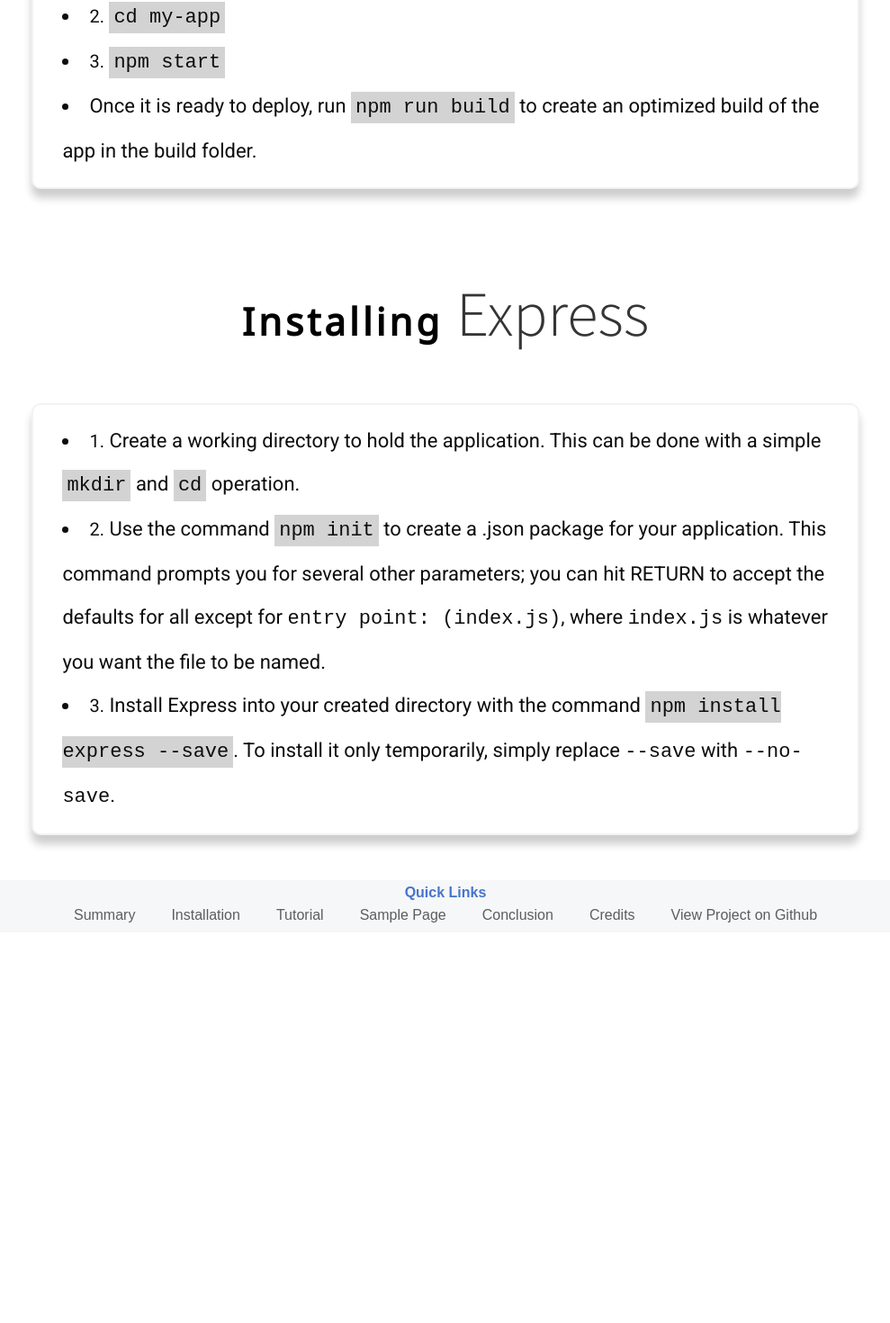
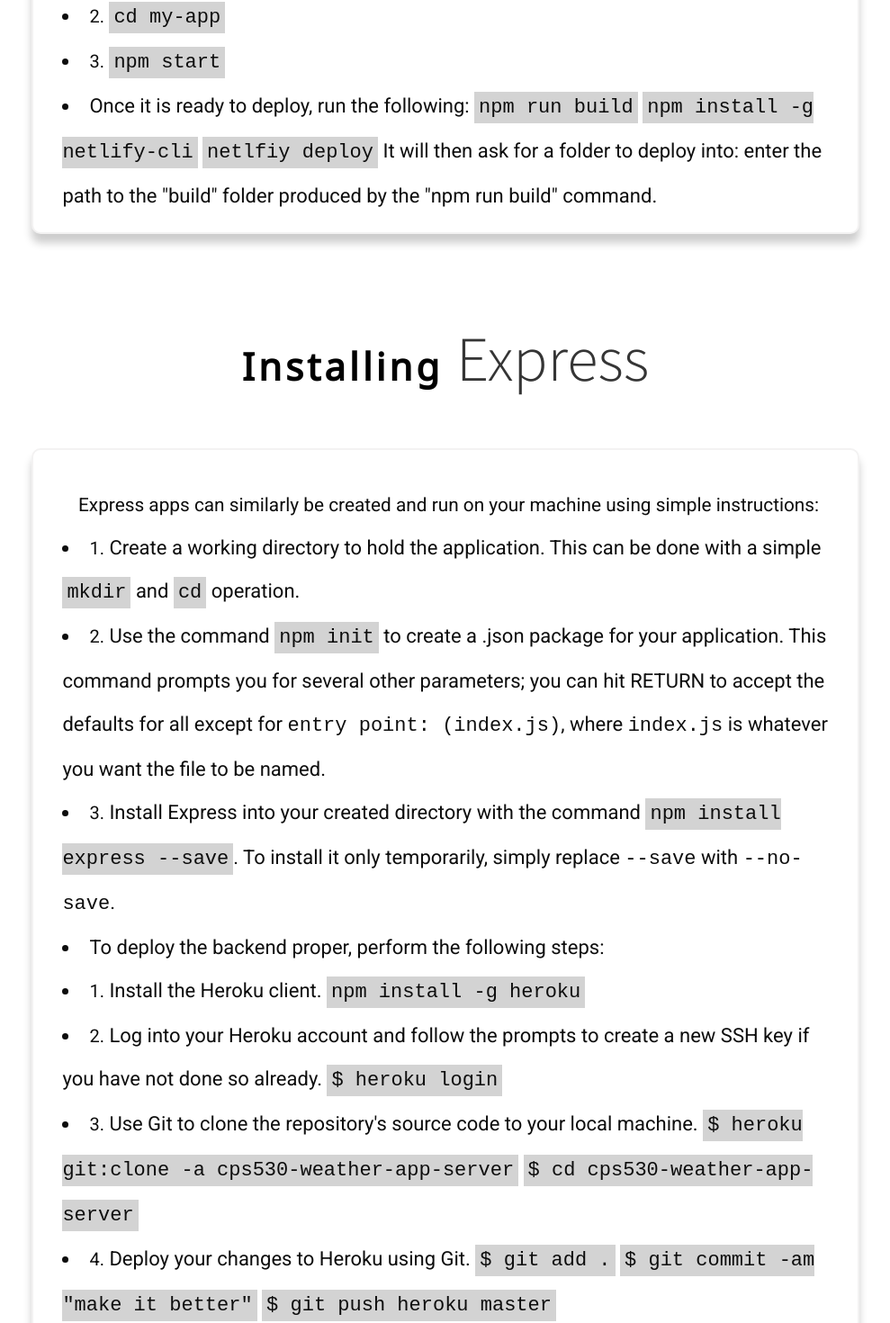
Before and after one commit to Ghazalmir/React-and-Express-Guide, a React (Create React App) app: page /installation in a window 1280 px wide. Shown: the part 462-1932 px from the top of the page at 90% size, without its empty margins (145-1134 px from the left). Before the commit the page ends 1498 px from the top, so only its background shows below. Built offline with nearby package versions, Linux system fonts and the light colour scheme.

Commit message:
Added steps on how to deploy the frontend and backend

```diff
--- a/src/pages/page02/page2.js
+++ b/src/pages/page02/page2.js
@@ -16,7 +16,7 @@
 							from adding it directly to an HTML page or through
 							creating a more integrated app; this tutorial will
 							handle the latter. Creating a React app and running
-							it can be done in three simple commands:
+							it on your machine can be done in three simple commands:
 						</p>
 						<div className={styles.reactPop}>
 							<li>
@@ -56,7 +56,7 @@
 								</span>
 							</li>
 							<li>
-								Once it is ready to deploy, run{" "}
+								Once it is ready to deploy, run the following:{" "}
 								<span
 									style={{
 										fontFamily: "monospace",
@@ -66,8 +66,27 @@
 								>
 									npm run build
 								</span>{" "}
-								to create an optimized build of the app in the
-								build folder.
+								<span
+									style={{
+										fontFamily: "monospace",
+										background: "lightgray",
+										padding: 5,
+									}}
+								>
+									npm install -g netlify-cli
+								</span>{" "}
+								<span
+									style={{
+										fontFamily: "monospace",
+										background: "lightgray",
+										padding: 5,
+									}}
+								>
+									netlfiy deploy
+								</span>{" "}
+								It will then ask for a folder to deploy into: enter
+								the path to the "build" folder produced by the
+								"npm run build" command.
 							</li>
 						</div>
 					</div>
@@ -84,6 +103,10 @@
 					<div className={styles.col4}></div>
 					<div className={styles.col8}>
 						<div>
+							<p className={styles.pStyle}>
+								Express apps can similarly be created and
+								run on your machine using simple instructions:
+							</p>
 							<li>
 								<span style={{ fontSize: 20 }}>1.</span> Create
 								a working directory to hold the application.
@@ -157,6 +180,91 @@
 								</span>
 								.
 							</li>
+							<li>
+								To deploy the backend proper, perform the
+								following steps:
+							</li>
+							<li>
+								<span style={{ fontSize: 20 }}>1.</span> Install
+								the Heroku client.{" "}
+								<span
+									style={{
+										fontFamily: "monospace",
+										background: "lightgray",
+										padding: 5,
+									}}
+								>
+									npm install -g heroku
+								</span>
+							</li>
+							<li>
+								<span style={{ fontSize: 20 }}>2.</span> Log into
+								your Heroku account and follow the prompts to
+								create a new SSH key if you have not done so already.{" "}
+								<span
+									style={{
+										fontFamily: "monospace",
+										background: "lightgray",
+										padding: 5,
+									}}
+								>
+									$ heroku login
+								</span>
+							</li>
+							<li>
+								<span style={{ fontSize: 20 }}>3.</span> Use Git
+								to clone the repository's source code to your
+								local machine.{" "}
+								<span
+									style={{
+										fontFamily: "monospace",
+										background: "lightgray",
+										padding: 5,
+									}}
+								>
+									$ heroku git:clone -a cps530-weather-app-server
+								</span>{" "}
+								<span
+									style={{
+										fontFamily: "monospace",
+										background: "lightgray",
+										padding: 5,
+									}}
+								>
+									$ cd cps530-weather-app-server
+								</span>
+							</li>
+							<li>
+								<span style={{ fontSize: 20 }}>4.</span> Deploy
+								your changes to Heroku using Git.{" "}
+								<span
+									style={{
+										fontFamily: "monospace",
+										background: "lightgray",
+										padding: 5,
+									}}
+								>
+									$ git add .
+								</span>{" "}
+								<span
+									style={{
+										fontFamily: "monospace",
+										background: "lightgray",
+										padding: 5,
+									}}
+								>
+									$ git commit -am "make it better"
+								</span>{" "}
+								<span
+									style={{
+										fontFamily: "monospace",
+										background: "lightgray",
+										padding: 5,
+									}}
+								>
+									$ git push heroku master
+								</span>
+							</li>
 						</div>
 					</div>
 				</div>
```
